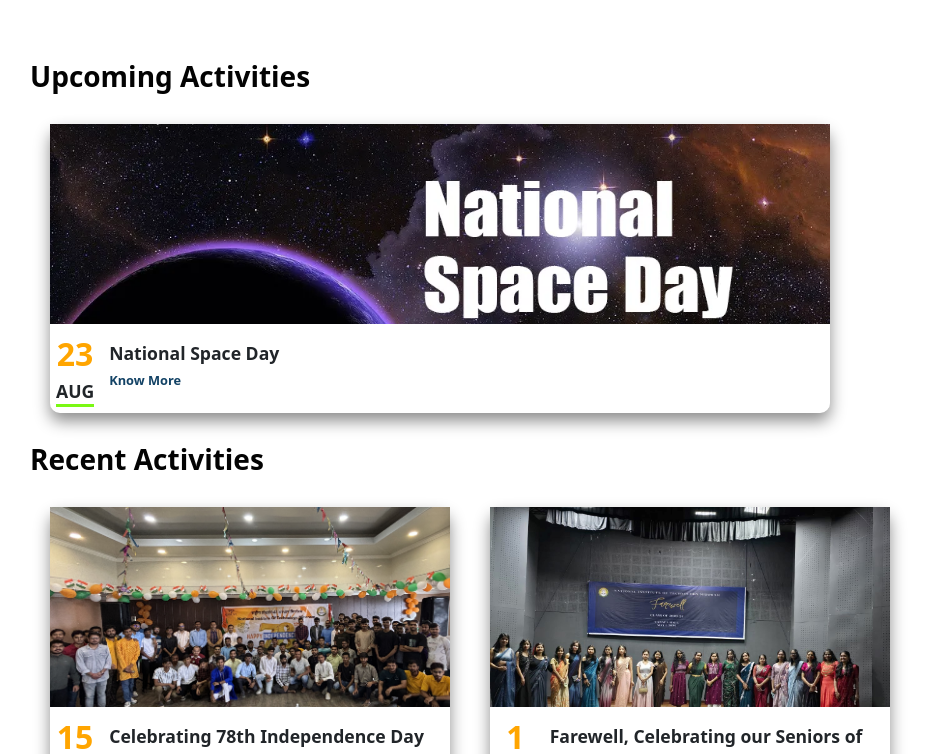
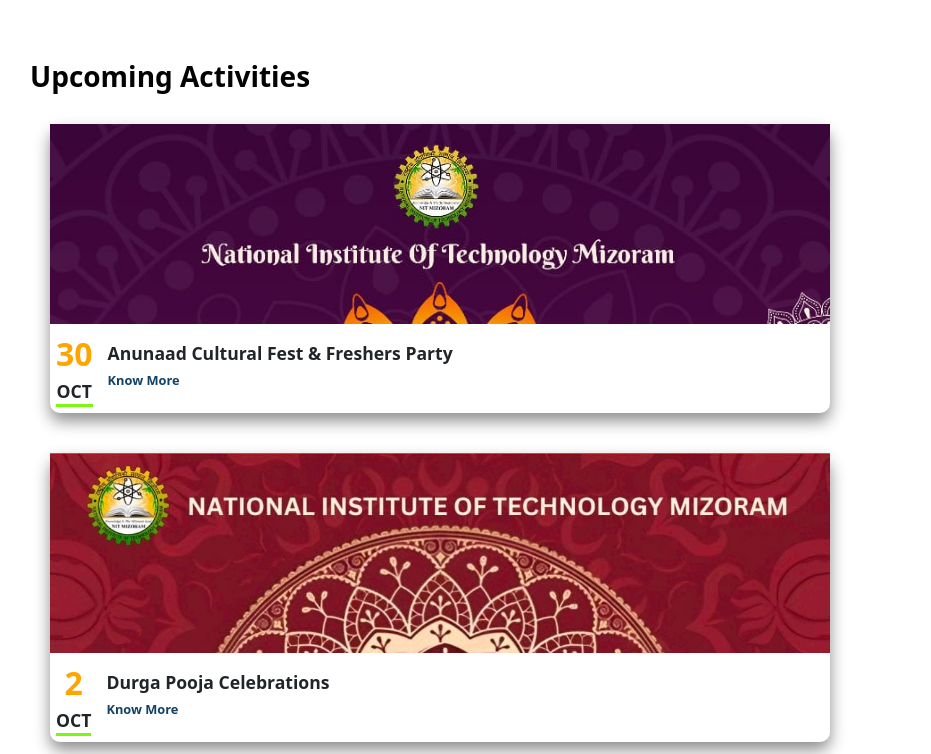
Before and after one commit to NIT-MZ/TNP-Web, a React (Create React App) app: page /events in a window 1280 px wide. Shown: the part 346-1100 px from the top of the page, without its empty margins (46-977 px from the left). Built offline with nearby package versions, Linux system fonts and the light colour scheme.

Commit message:
Eventspush

```diff
--- a/src/App.jsx
+++ b/src/App.jsx
@@ -5,7 +5,7 @@
 import UserContextProvider from "./context/UserContextProvider.jsx";
 // import Hero from "./components/Hero.js";
 import FooterSection from "./components/FooterSection.js";
-import EventsList from "./pages/Events.js";
+import EventsList from "./pages/Events.jsx";
 import Internships from "./pages/Internships.js";
 import ForRecruiters from "./pages/ForRecruiters.js";
 import Jaf from "./components/JAF.js";
--- a/src/pages/Events.js
+++ b/src/pages/Events.jsx
@@ -108,6 +108,22 @@
       `${process.env.PUBLIC_URL}/assets/img/events/IMG_2603.JPG`,
       `${process.env.PUBLIC_URL}/assets/img/events/independence.JPG`,
     ],
+  },
+  {
+    id: 7,
+    title: "Durga Pooja Celebrations",
+    date: "2024-10-02",
+    description:
+      "We are delighted to invite you to join us in celebrating Durga Puja boys hostel 1. It will be a joyous occasion to come together and enjoy the festivities. Please find the attached invitation for more details.",
+    images: [`${process.env.PUBLIC_URL}/assets/img/events/durgapooja.jpg`],
+  },
+  {
+    id: 8,
+    title: "Anunaad Cultural Fest & Freshers Party",
+    date: "2024-10-30",
+    description:
+      " We invite you to be a part of the unforgettable Anunaad Cultural Event and Fresher Party! Your presence and enthusiasm will make this evening truly special.  We look forward to witnessing your exceptional performances and making this a night to remember!        Date: 30 October 2024 \n Venue: Vanappa Hall Don't miss this opportunity to shine!",
+    images: [`${process.env.PUBLIC_URL}/assets/img/events/anunaad.jpg`],
   },
 ];
 
```
Also changed, not shown: public/assets/img/events/anunaad.jpg (added), public/assets/img/events/durgapooja.jpg (added). Lines whose indentation alone changed are shown as unchanged.
